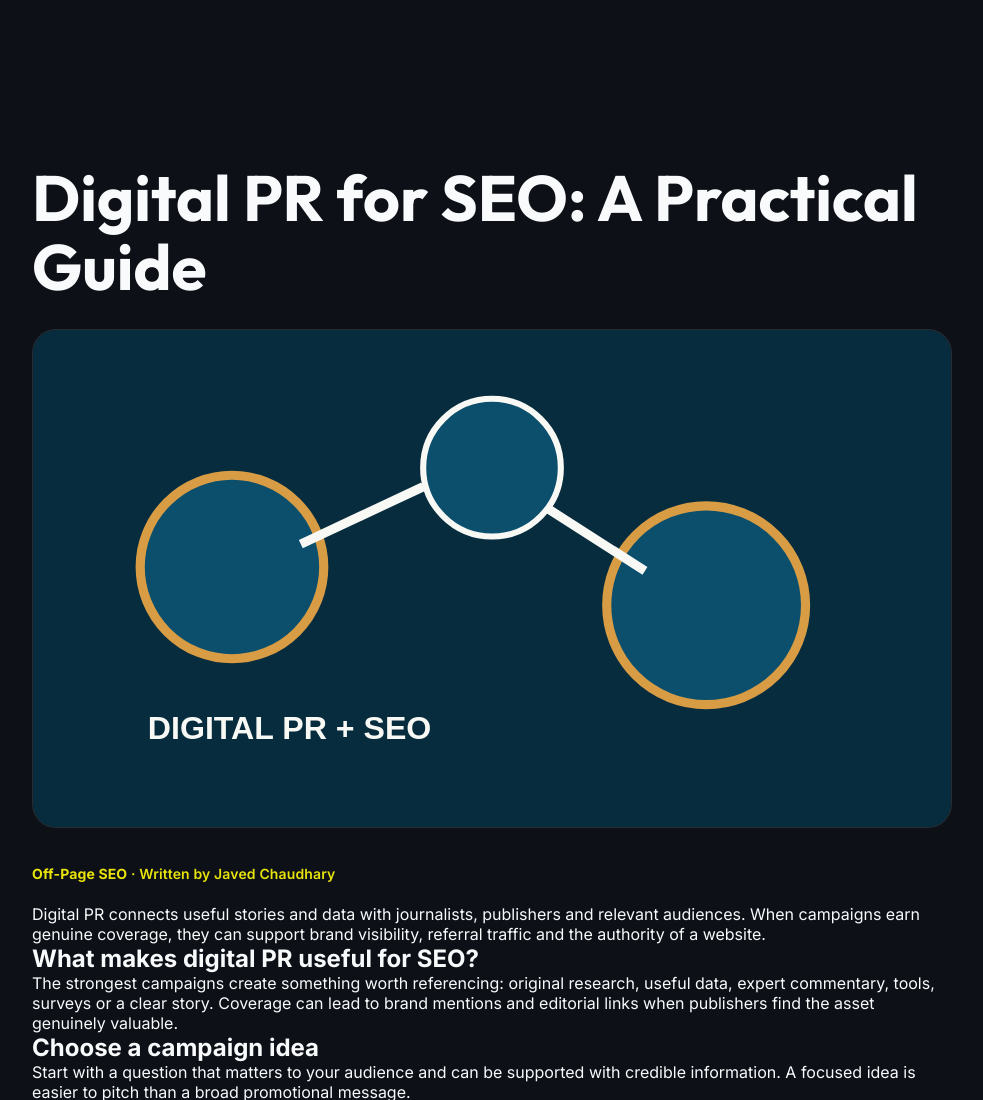
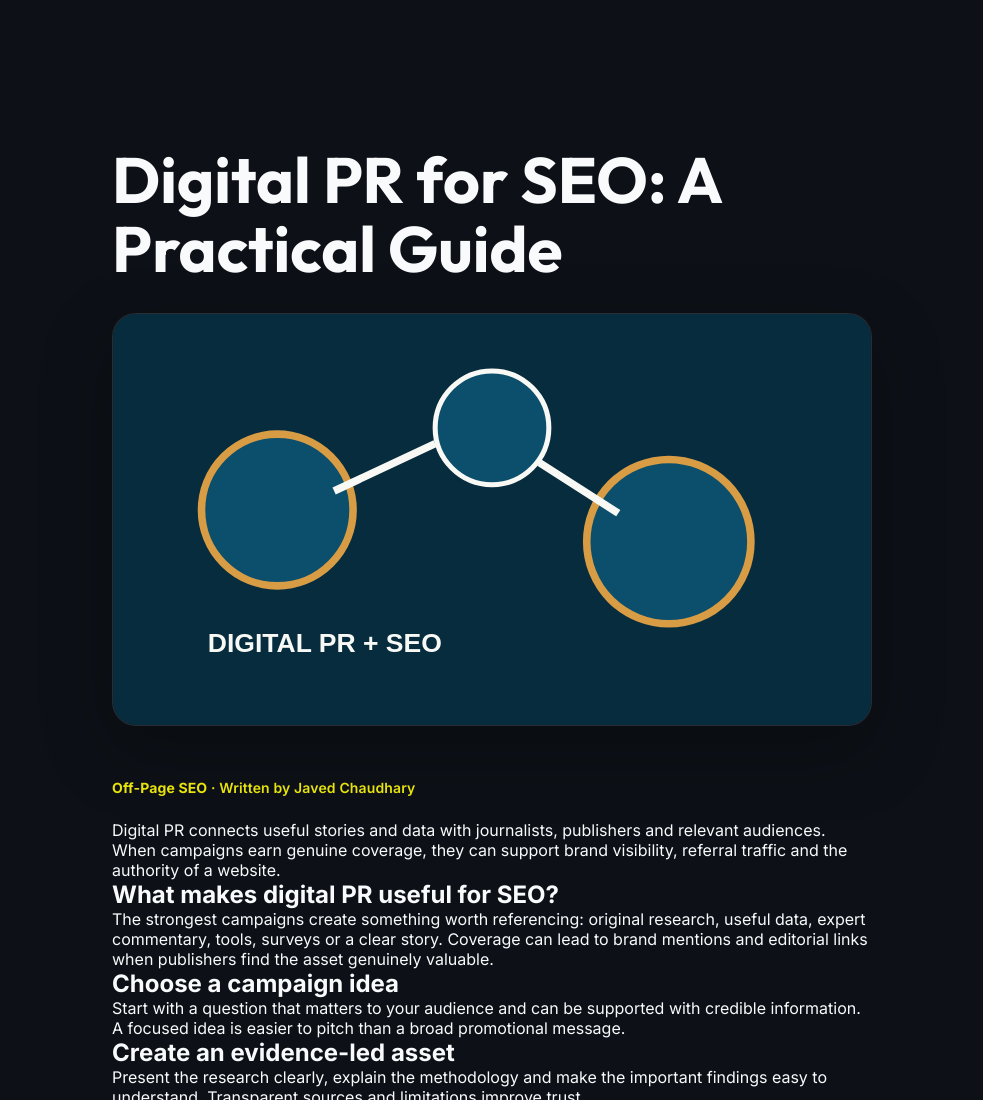
Before and after one commit to javed-coder594/javed-portfolio, a plain HTML site: page blog/off-page-seo/digital-pr-seo-guide/index.html in a window 1280 px wide. Shown: the top 1100 px of the page, without its empty margins (148-1131 px from the left). Drawn offline with Linux system fonts and the light colour scheme.

Commit message:
Fix master article CSS centering and consistent spacing

```diff
--- a/css/blog-article.css
+++ b/css/blog-article.css
@@ -1,24 +1,24 @@
 :root{--bg:#0D1117;--card:#161B22;--primary:#E8E40B;--primary-hover:#FFF44F;--white:#F8FAFC;--text:#94A3B8;--border:rgba(255,255,255,.08)}
-.blog-article{background:var(--bg);min-height:100vh;width:100%}
-.blog-article>article{max-width:920px!important;width:min(920px,calc(100% - 40px));margin:0 auto!important;padding:145px 0 100px!important;box-sizing:border-box}
-.blog-article article>p{margin:0 0 1.45rem;color:var(--text);font-size:17px;line-height:1.95;letter-spacing:.01em}
-.blog-article article>h1{font-family:'Outfit',sans-serif;font-size:clamp(38px,5vw,64px);line-height:1.08;margin:18px 0 28px;color:var(--white)}
-.blog-article article>h2{font-family:'Outfit',sans-serif;font-size:clamp(27px,3vw,36px);line-height:1.2;margin:3.1rem 0 1rem;color:var(--white)}
-.blog-article article>h3{font-family:'Outfit',sans-serif;font-size:22px;line-height:1.3;margin:2rem 0 .7rem;color:var(--white)}
+
+.blog-article{background:var(--bg);min-height:100vh;width:100%;box-sizing:border-box;overflow-x:hidden}
+.blog-article *{box-sizing:border-box}
+.blog-article>article{display:block;width:min(760px,calc(100% - 40px));max-width:760px;margin:0 auto!important;padding:145px 0 100px!important}
+.blog-article article>h1{font-family:'Outfit',sans-serif;font-size:clamp(38px,5vw,64px);line-height:1.08;margin:0 0 30px;color:var(--white);text-align:left}
+.blog-article article>p{display:block;width:100%;margin:0 0 1.5rem;color:var(--text);font-size:17px;line-height:1.95;letter-spacing:.01em}
+.blog-article article>h2{font-family:'Outfit',sans-serif;font-size:clamp(27px,3vw,36px);line-height:1.2;margin:3.2rem 0 1rem;color:var(--white)}
+.blog-article article>h3{font-family:'Outfit',sans-serif;font-size:22px;line-height:1.3;margin:2rem 0 .75rem;color:var(--white)}
 .blog-article article a{color:var(--primary);font-weight:600;text-decoration:underline;text-underline-offset:3px}
 .blog-article article strong{color:var(--white)}
-.blog-hero{margin:0 0 3rem;border:1px solid var(--border);border-radius:24px;overflow:hidden;background:var(--card);box-shadow:0 24px 70px rgba(0,0,0,.28)}
-.blog-hero img{display:block;width:100%;height:auto;aspect-ratio:1200/650;object-fit:cover}
+.blog-hero,.blog-post-hero{display:block;width:100%;margin:0 0 3rem;border:1px solid var(--border);border-radius:24px;overflow:hidden;background:var(--card);box-shadow:0 24px 70px rgba(0,0,0,.28)}
+.blog-hero img,.blog-post-hero img{display:block;width:100%;height:auto;aspect-ratio:1200/650;object-fit:cover}
 .blog-hero figcaption{padding:14px 18px;color:var(--text);font-size:14px;line-height:1.6;background:rgba(13,17,23,.9)}
-.blog-article article>p:first-of-type{font-size:14px;color:var(--primary);font-weight:600;margin-bottom:1rem}
+.blog-article article>p:first-of-type{font-size:14px;color:var(--primary);font-weight:600;margin-bottom:1.2rem}
 .blog-article article>p:first-of-type strong{color:var(--primary)}
-.blog-article article ul,.blog-article article ol{margin:0 0 1.5rem;padding-left:1.4rem;color:var(--text);line-height:1.9}
+.blog-article article ul,.blog-article article ol{margin:0 0 1.5rem;padding-left:1.5rem;color:var(--text);line-height:1.9}
 .blog-article article li{margin-bottom:.55rem}
 .blog-article article blockquote{margin:2rem 0;padding:1rem 1.25rem;border-left:3px solid var(--primary);background:rgba(255,255,255,.03);color:var(--text);border-radius:0 12px 12px 0}
 .blog-article article script[type='application/ld+json']{display:none}
+.blog-post-body .blog-hero{display:none!important}
 .blog-article article:has(.blog-post-hero) .blog-hero{display:none!important}
 .blog-article article:has(.blog-post-hero) .blog-post-body img{display:none!important}
-.blog-post-hero{margin:0 0 2rem;border:1px solid var(--border);border-radius:24px;overflow:hidden;background:var(--card)}
-.blog-post-hero img{display:block;width:100%;height:auto;aspect-ratio:1200/650;object-fit:cover}
-.blog-post-body .blog-hero{display:none!important}
-@media(max-width:768px){.blog-article>article{width:calc(100% - 36px);max-width:920px!important;margin:0 auto!important;padding:120px 0 70px!important}.blog-article article>p{font-size:16px;line-height:1.85;margin-bottom:1.3rem}.blog-article article>h1{font-size:38px;margin-bottom:22px}.blog-article article>h2{font-size:28px;margin-top:2.5rem}.blog-article article>h3{font-size:20px;margin-top:1.6rem}.blog-hero,.blog-post-hero{border-radius:18px;margin-bottom:2.2rem}.blog-hero figcaption{font-size:13px;padding:12px 14px}}
+@media(max-width:768px){.blog-article>article{width:calc(100% - 36px);max-width:760px;margin:0 auto!important;padding:120px 0 70px!important}.blog-article article>h1{font-size:38px;margin-bottom:24px}.blog-article article>p{font-size:16px;line-height:1.85;margin-bottom:1.35rem}.blog-article article>h2{font-size:28px;margin-top:2.6rem}.blog-article article>h3{font-size:20px;margin-top:1.7rem}.blog-hero,.blog-post-hero{border-radius:18px;margin-bottom:2.2rem}}
```
